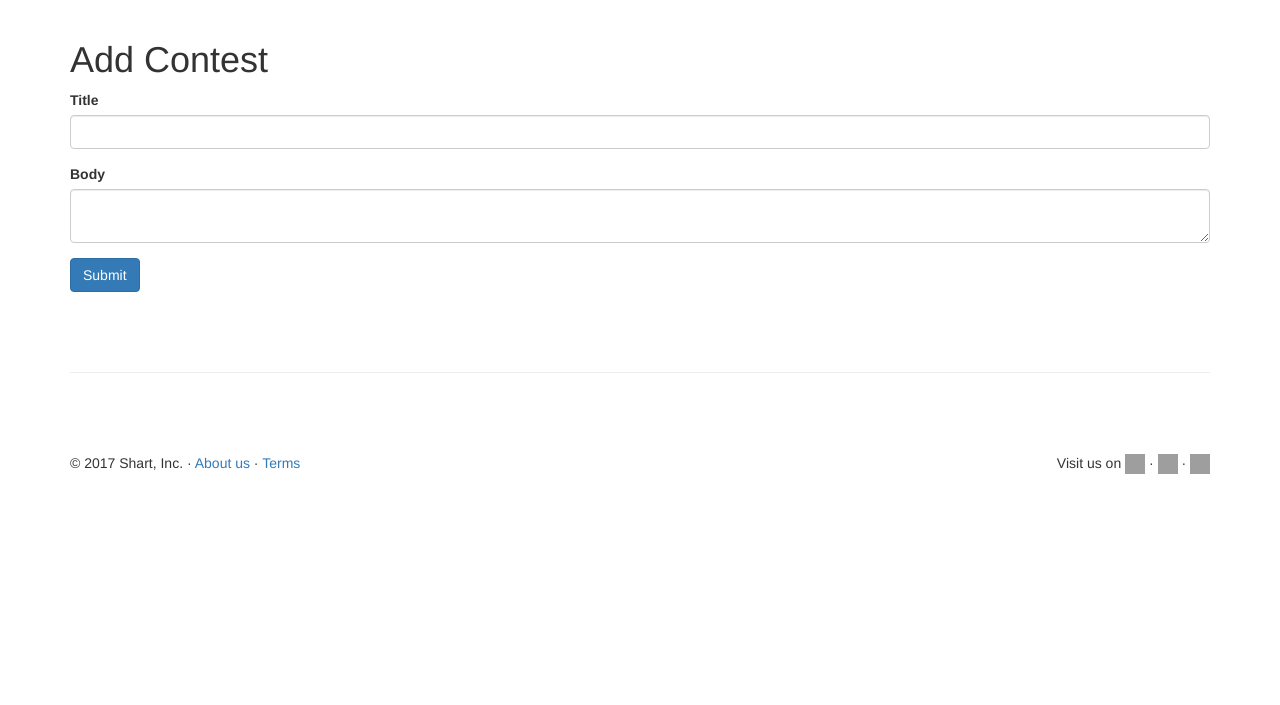
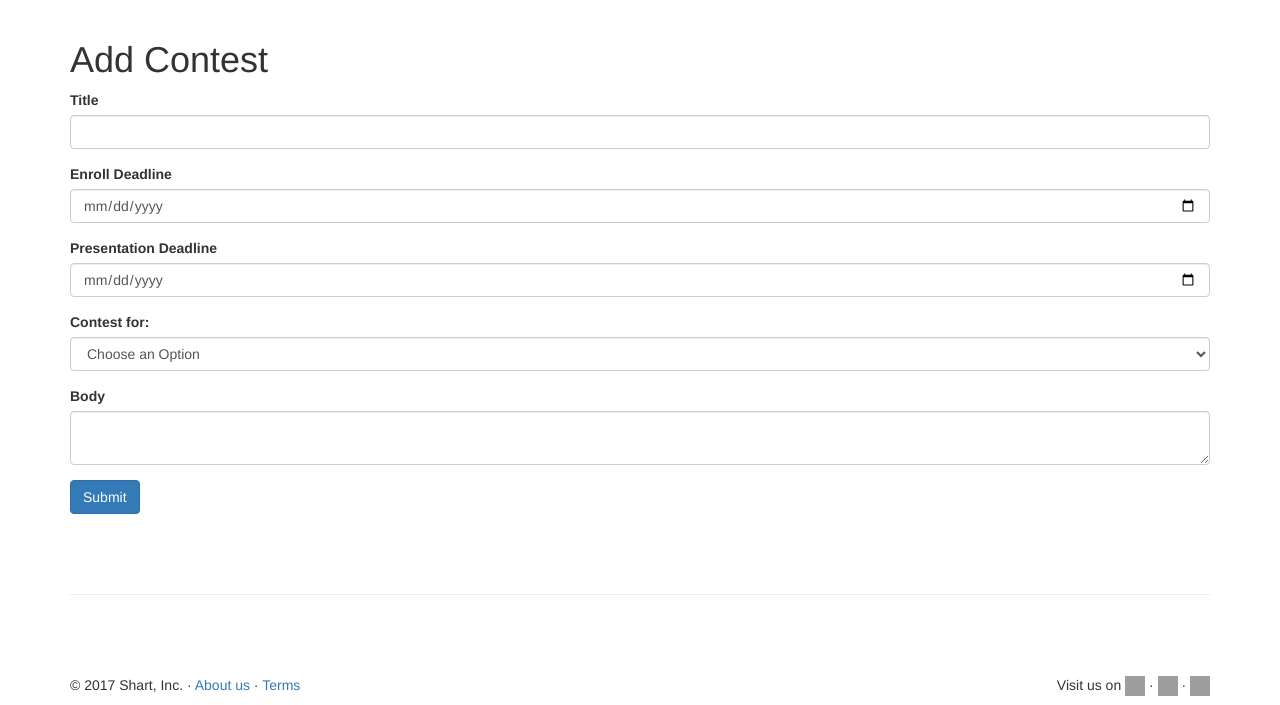
Before and after one commit to EmaBachi/shart, a Flask app: page /add_contest in a window 1280 px wide. Shown: the part 51-756 px from the top of the page. Run offline with Flask 2, Linux system fonts and the light colour scheme; some libraries are stand-ins or nearby versions; grey boxes are pictures that could not be loaded.

Commit message:
Type in profiles. Types, enroll date and presentation deadline in contest

```diff
--- a/ContestForm.py
+++ b/ContestForm.py
@@ -1,7 +1,12 @@
-from wtforms import Form, StringField, TextAreaField, validators
+from wtforms import Form, StringField, TextAreaField, validators, DateField, SelectField
 
 
 class ContestForm(Form):
     title = StringField('Title', [validators.Length(min=1, max=30)])
+    enroll_deadline = DateField('Enroll Deadline', format="%m/%d/%Y")
+    presentation_deadline = DateField('Presentation Deadline', format='%m/%d/%Y')
+    type = SelectField('Contest for:', choices=[('Choose an Option', 'Choose an Option'),
+                                                                      ('Architect', 'Architect'),
+                                                                      ('Designer', 'Designer'),
+                                                                      ('Writer', 'Writer')])
     body = TextAreaField('Body')
-   # type = StringField('Type')
--- a/app.py
+++ b/app.py
@@ -46,6 +46,8 @@ def register():
         first_name = form.first_name.data
         surname = form.surname.data
         username = form.username.data
+        type = form.type.data
+        app.logger.info(type)
         date_of_birth = form.date_of_birth.data.strftime("%m/%d/%Y")
         country = form.country.data
         email = form.email.data
@@ -62,6 +64,7 @@ def register():
             mongo.db.user.insert({'first_name': first_name,
                                   'surname': surname,
                                   'username': username,
+                                  'type': type,
                                   'date_of_birth': date_of_birth,
                                   'country': country,
                                   'email': email,
@@ -279,7 +282,9 @@ def competitions():
     if result > 0:
         # Fetching all contests
         contests = find_all_contests()
-        return render_template('competitions.html', contests=contests)
+        today = datetime.date.today().strftime("%m/%d/%Y")
+        app.logger.info(today)
+        return render_template('competitions.html', contests=contests, today=today)
     else:
         flash('No contest found', 'danger')
         return render_template('competitions.html')
@@ -332,13 +337,17 @@ def add_contest():
         title = form.title.data
         body = form.body.data
         author = session['username']
-        date_mongo = str(datetime.date.today())
+        enroll_deadline = form.enroll_deadline.data.strftime("%m/%d/%Y")
+        presentation_deadline = form.presentation_deadline.data.strftime("%m/%d/%Y")
+        type = form.type.data
 
         mongo.db.contest.insert({
             'title': title,
             'body': body,
             'author': author,
-            'date': date_mongo,
+            'enroll_deadline': enroll_deadline,
+            'presentation_deadline': presentation_deadline,
+            'type': type,
             'comments': []
         })
 
@@ -560,7 +569,7 @@ def change_description():
     try:
         description = user['description']
         form.description.data = description
-    except TypeError:
+    except KeyError:
         form.description.data = ''
 
     return render_template('change_description.html', form=form)
--- a/templates/add_contest.html
+++ b/templates/add_contest.html
@@ -8,6 +8,33 @@
             {{ render_field(form.title, class="form-control") }}
         </div>
         <div class="form-group">
+            {{render_field(form.enroll_deadline, class="form-control")}}
+        </div>
+          <script>
+            $( function() {
+            $( "#enroll_deadline" ).datepicker({
+                "changeYear": true,
+                "changeMonth": true,
+                "yearRange": "-100:+0"
+            });
+            } );
+        </script>
+        <div class="form-group">
+            {{render_field(form.presentation_deadline, class="form-control")}}
+        </div>
+          <script>
+            $( function() {
+            $( "#presentation_deadline" ).datepicker({
+                "changeYear": true,
+                "changeMonth": true,
+                "yearRange": "-100:+0"
+            });
+            } );
+        </script>
+        <div class="form-group">
+            {{ render_field(form.type, class="form-control")}}
+        </div>
+        <div class="form-group">
             {{ render_field(form.body, class="form-control", id="editor")}}
         </div>
         <p><input class="btn btn-primary" type="submit" value="Submit"></p>
--- a/templates/contest.html
+++ b/templates/contest.html
@@ -2,12 +2,13 @@
 
 {% block body %}
     <h1>{{contest.title}}</h1>
-    <p style="font-style: italic; font-size: small">Created by {{contest.author}} on {{contest.date}}</p>
+    <h3>Contest for {{contest.type}}</h3>
+    <p>Enroll Deadline: <strong>{{contest.enroll_deadline}}</strong>; Presentation Deadline: <strong>{{contest.presentation_deadline}}</strong></p>
     <hr>
     <div>
         {{contest.body | safe}}
     </div>
-    <!--<p> {{contest.type}}</p>-->
+    <p style="font-style: italic; font-size: small">Created by {{contest.author}}</p>
     {% if session.logged_in %}
     {% if comments|length > 0 %}
     <h3>Comments: </h3>
--- a/templates/register.html
+++ b/templates/register.html
@@ -12,6 +12,9 @@
         </div>
         <div class="form-group">
             {{render_field(form.username, class="form-control")}}
+        </div>
+        <div class="form-group">
+            {{render_field(form.type, class="form-control")}}
         </div>
         <div class="form-group">
             {{render_field(form.date_of_birth, class="form-control")}}
```
Also changed, not shown: RegisterForm.py (+8 -1 lines), templates/competitions.html (+6 -1 lines), 3 other files.
